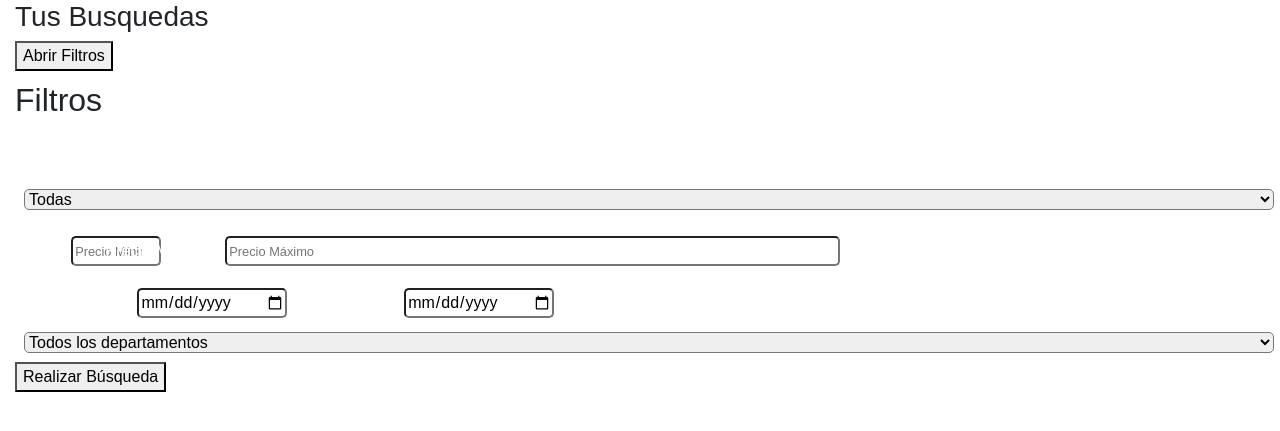
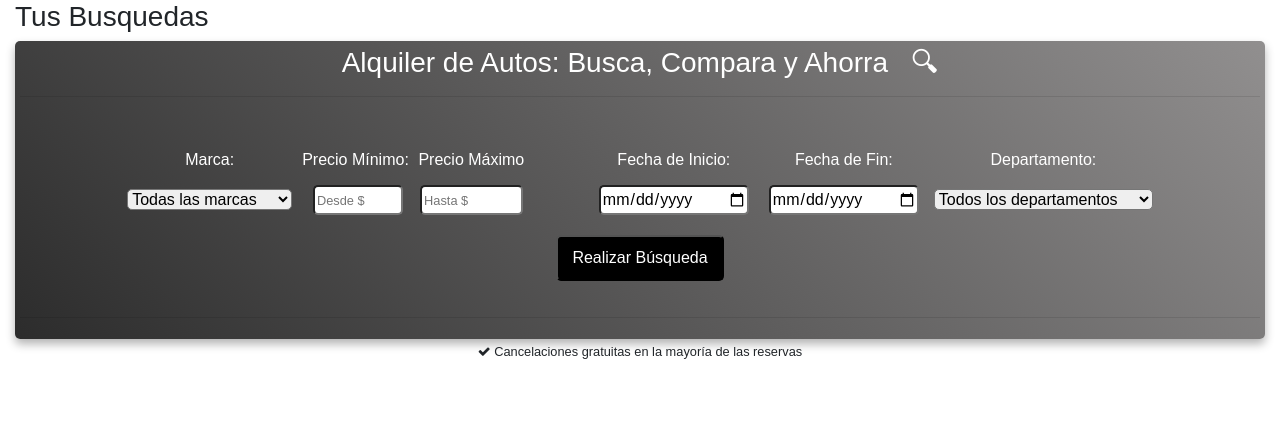
Before and after one commit to nachofen/rent_agile, a Flask app: page /resultados/ in a window 1280 px wide. Shown: the part 69-500 px from the top of the page. Run offline with Flask 3, Linux system fonts and the light colour scheme; data that the repository does not hold is empty; some libraries are stand-ins or nearby versions; some web fonts are replaced.

Commit message:
style for search panel in /resultados<id>+..

```diff
--- a/website/static/css/style.css
+++ b/website/static/css/style.css
@@ -640,7 +640,7 @@ body.fondo-agregar-auto  {
   }
     /* Cambiar el color del botón al pasar el ratón sobre él */
     .custom-search-button:hover {
-      background-color: rgb(255, 0, 0);
+      background-color: rgba(177, 6, 6, 0.836);
     }
 
     /* Media query para ajustar estilos en pantallas más pequeñas */
--- a/website/static/css/style3.css
+++ b/website/static/css/style3.css
@@ -168,6 +168,7 @@ p {
 .circulo img {
   width: 100%;
   height: 100%;
+  margin-top: 0px;
   object-fit: cover;
   transition: transform 0.3s ease;
 }
--- a/website/templates/info.html
+++ b/website/templates/info.html
@@ -37,7 +37,7 @@
         </div>
         <div class="miembro">
             <div class="circulo">
-                <img src="/static/img/uploads/joaco.jpg" alt="Joaquín">
+                <img src="/static/img/uploads/joaco.png" alt="Joaquín">
             </div>
             <p>Joaquín</p>
         </div>
--- a/website/templates/resultados.html
+++ b/website/templates/resultados.html
@@ -6,62 +6,86 @@
 
   <h3>Tus Busquedas</h3>
 
-  <!-- Botón para abrir el popup de filtros -->
-  <button id="openFiltersButton">Abrir Filtros</button>
+  <div class="texto-destacado">
+    <h3>Alquiler de Autos: Busca, Compara y Ahorra &nbsp;  🔍︎</h3>
+    <hr>
 
-  <!-- Popup de filtros (inicialmente oculto) -->
-  <div id="filtersPopup" class="popup">
-    <h2>Filtros</h2>
-    <div id="linea1">
+          <!-- Panel de busqueda - Filtro visible y fijo) -->
+          <div id="filtersPanel" class="filter-panel">
+            <div class="filter-panel-content">
+              <div class="filter-item">
                 <label for="filtroMarca">Marca:</label>
                 <select id="filtroMarca">
-        <option value="todas">Todas</option>
+                  <option value="todas">Todas las marcas</option>
                   <option value="alfa-romeo">Alfa Romeo</option>
                   <option value="audi">Audi</option>
                   <option value="bmw">BMW</option>
+                  <option value="bentley">Bentley</option>
                   <option value="byd">BYD</option>
                   <option value="chevrolet">Chevrolet</option>
+                  <option value="chana">Chana</option>
+                  <option value="chery">Chery</option>
                   <option value="chrysler">Chrysler</option>
                   <option value="dodge">Dodge</option>
+                  <option value="faw">FAW</option>
                   <option value="fiat">Fiat</option>
                   <option value="ford">Ford</option>
+                  <option value="geely">Geely</option>
                   <option value="gmc">GMC</option>
                   <option value="honda">Honda</option>
                   <option value="hyundai">Hyundai</option>
+                  <option value="isuzu">Isuzu</option>
+                  <option value="jac">JAC</option>
                   <option value="jaguar">Jaguar</option>
                   <option value="jeep">Jeep</option>
                   <option value="kia">Kia</option>
-        <option value="land-rover">Land Rover</option>
-        <option value="lexus">Lexus</option>
+                  <option value="landrover">Land Rover</option>
                   <option value="mazda">Mazda</option>
-        <option value="mercedes-benz">Mercedes-Benz</option>
+                  <option value="mercedesbenz">Mercedes-Benz</option>
+                  <option value="mitsubishi">Mitsubishi</option>
                   <option value="mini">Mini</option>
+                  <option value="mg5">MG5</option>
+                  <option value="mgt">MG-GT</option>
                   <option value="nissan">Nissan</option>
                   <option value="peugeot">Peugeot</option>
                   <option value="porsche">Porsche</option>
+                  <option value="ram">Ram</option>
+                  <option value="renault">Renault</option>
+                  <option value="seat">Seat</option>
                   <option value="subaru">Subaru</option>
+                  <option value="suzuki">Suzuki</option>
+                  <option value="lexus">Lexus</option>
+                  <option value="lincoln">Lincoln</option>
+                  <option value="tata">Tata</option>
                   <option value="tesla">Tesla</option>
                   <option value="toyota">Toyota</option>
                   <option value="volkswagen">Volkswagen</option>
                   <option value="volvo">Volvo</option>
-        <!-- Agrega más opciones de marca según tus datos -->
                 </select>
-      <!-- Filtro de Precio Mínimo -->
+              </div>
+
+              <div class="filter-item">
                 <label for="precioMinimo">Precio Mínimo:</label>
-      <input type="number" id="precioMinimo" placeholder="Precio Mínimo">
+                <input type="number" id="precioMinimo" placeholder="Desde $">
+              </div>
 
-      <!-- Filtro de Precio Máximo -->
-      <label for="precioMaximo">Precio Máximo:</label>
-      <input type="number" id="precioMaximo" placeholder="Precio Máximo">
+              <div class="filter-item">
+                <label for="precioMaximo">Precio Máximo</label>
+                <input type="number" id="precioMaximo" placeholder="Hasta $">
+
               </div>
-    <div id="linea2">
-      <!-- Filtro de busqueda por fechas -->
+
+              <div class="filter-item">
                 <label for="fechaInicio">Fecha de Inicio:</label>
                 <input type="date" id="fechaInicio">
+              </div>
 
+              <div class="filter-item">
                 <label for="fechaFin">Fecha de Fin:</label>
                 <input type="date" id="fechaFin">
+              </div>
 
+              <div class="filter-item">
                 <label for="filtroDepto">Departamento:</label>
                 <select id="filtroDepto">
                   <option value="todos">Todos los departamentos</option>
@@ -84,18 +108,18 @@
                   <option value="soriano">Soriano</option>
                   <option value="tacuarembo">Tacuarembó</option>
                   <option value="treinta-y-tres">Treinta y Tres</option>
-        <!-- Agrega más opciones de marca según tus datos -->
                 </select>
-
               </div>
 
-
-    <button id="searchButton">Realizar Búsqueda</button>
+              <button id="searchButton" class="custom-search-button">Realizar Búsqueda</button>
             </div>
-
-  <!-- Fondo oscuro detrás del popup -->
-  <div id="overlay" class="overlay"></div>
-
+          </div>
+          <hr>
+  </div>
+  <div style="text-align: center;">
+    <small><i class="fa fa-check"></i> Cancelaciones gratuitas en la mayoría de las reservas</small>
+  </div>
+</div>
 
 
   <div class="gallery">
@@ -115,25 +139,9 @@
   </div>
 
 
-
 <script>
-    function openFiltersPopup() {
-      var popup = document.getElementById('filtersPopup');
-      var overlay = document.getElementById('overlay');
-      popup.style.display = 'block';
-      overlay.style.display = 'block';
-    }
-
-    function closeFiltersPopup() {
-      var popup = document.getElementById('filtersPopup');
-      var overlay = document.getElementById('overlay');
-      popup.style.display = 'none';
-      overlay.style.display = 'none';
-    }
-
-    var openButton = document.getElementById('openFiltersButton');
-    openButton.addEventListener('click', openFiltersPopup);
-
+    // Función para abrir el panel de filtros
+    var searchButton = document.getElementById('searchButton');
     searchButton.addEventListener('click', function() {
         var precioMinimo = document.getElementById('precioMinimo').value;
         var precioMaximo = document.getElementById('precioMaximo').value;
@@ -143,22 +151,15 @@
         var filtroDepto = document.getElementById('filtroDepto').value;
 
         // Construye la URL con los parámetros de filtro
-      var url = '/resultados/?precioMinimo=' + precioMinimo + '&precioMaximo=' + precioMaximo + '&fechaInicio=' + fechaInicio + '&fechaFin=' + fechaFin + '&marca=' + filtroMarca +'&depto=' + filtroDepto;
+        var url = '/resultados/?precioMinimo=' + precioMinimo + '&precioMaximo=' + precioMaximo + '&fechaInicio=' + fechaInicio + '&fechaFin=' + fechaFin + '&marca=' + filtroMarca + '&depto=' + filtroDepto;
 
-      // Agrega el parámetro "marca" solo si no es "todas"
-
-
-      // Agrega el parámetro "depto" siempre (incluso si es "todas")
-      // Cierra el popup de filtros
-      closeFiltersPopup();
-
-      // Redirige a la página de resultados con los parámetros
+        // Redirecciona a la URL construida
         window.location.href = url;
     });
 
-    var overlay = document.getElementById('overlay');
-    overlay.addEventListener('click', closeFiltersPopup);
 </script>
+
+
 
 
 {% endblock %}
```
Also changed, not shown: website/static/img/uploads/gustavo.jpeg (deleted), website/static/img/uploads/gustavo.jpg (added), website/static/img/uploads/joaco.jpg (deleted), website/static/img/uploads/joaco.png (added), website/static/img/uploads/mauricio.jpg (added), website/static/img/uploads/mauricio.png (deleted), website/static/img/uploads/nacho.jpeg (deleted), website/static/img/uploads/nacho.jpg (added), website/static/img/uploads/vin.jpg. Lines whose indentation alone changed are shown as unchanged.
